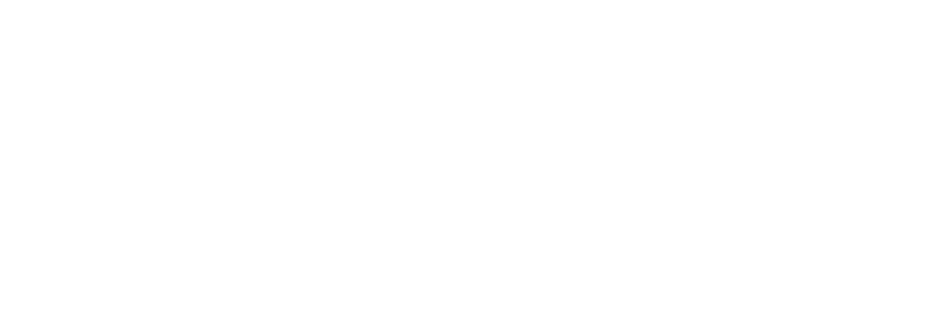
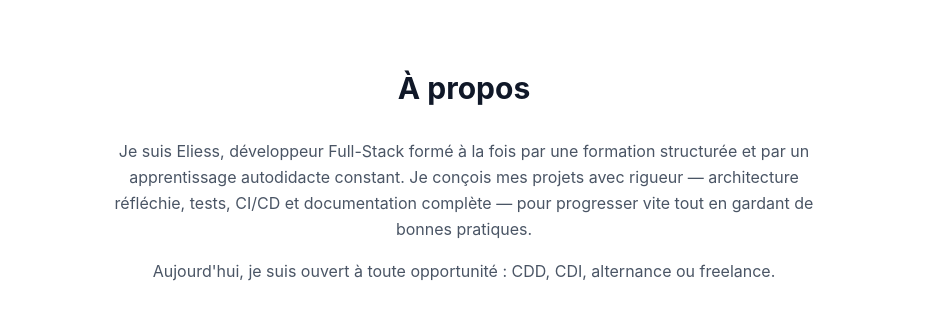
Before and after one commit to Eliess-hue/eliessportfolio, an Angular app: page / in a window 1280 px wide. Shown: the part 2165-2483 px from the top of the page, without its empty margins (176-1119 px from the left). Before the commit the page ends 2155 px from the top, so only its background shows below. Built offline with nearby package versions, Linux system fonts and the light colour scheme.

Commit message:
feat: add about section

```diff
--- a/src/app/app.html
+++ b/src/app/app.html
@@ -2,4 +2,5 @@
   <app-hero />
   <app-projects />
   <app-skills />
+  <app-about />
 </main>
--- a/src/app/app.ts
+++ b/src/app/app.ts
@@ -2,9 +2,10 @@ import { Component } from '@angular/core';
 import { Hero } from './components/hero/hero';
 import { Projects } from './components/projects/projects';
 import { Skills } from './components/skills/skills';
+import { About } from './components/about/about';
 
 @Component({
-  imports: [Hero, Projects, Skills],
+  imports: [Hero, Projects, Skills, About],
   selector: 'app-root',
   styleUrl: './app.scss',
   templateUrl: './app.html',
--- /dev/null
+++ b/src/app/components/about/about.html
@@ -0,0 +1,14 @@
+<section id="a-propos" class="py-20 px-6 max-w-3xl mx-auto text-center">
+  <h2 class="text-3xl font-bold text-gray-900 mb-8">À propos</h2>
+
+  <p class="text-gray-600 leading-relaxed">
+    Je suis Eliess, développeur Full-Stack formé à la fois par une formation structurée
+    et par un apprentissage autodidacte constant. Je conçois mes projets avec rigueur —
+    architecture réfléchie, tests, CI/CD et documentation complète — pour progresser vite
+    tout en gardant de bonnes pratiques.
+  </p>
+
+  <p class="mt-4 text-gray-600 leading-relaxed">
+    Aujourd'hui, je suis ouvert à toute opportunité : CDD, CDI, alternance ou freelance.
+  </p>
+</section>
```
Also changed, not shown: src/app/components/about/about.ts (added, +9 -0 lines), src/app/components/about/about.scss (added), 1 other file (tests, documents, lock files or other folders).
